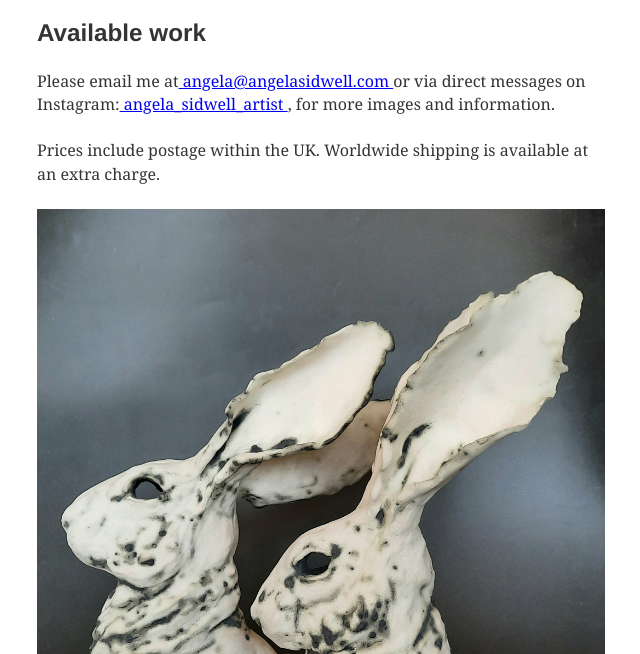
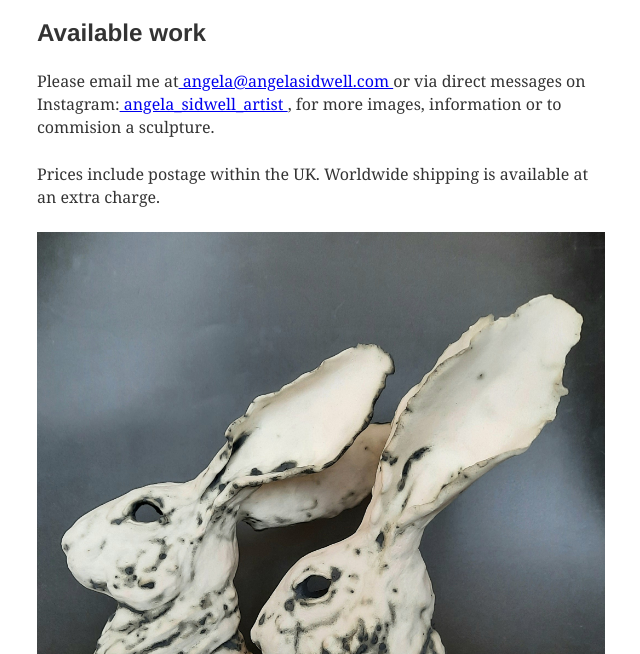
Before and after one commit to chrisfield/angela-sidwell, a Gatsby site: page /for-sale in a window 1280 px wide. Shown: the part 146-800 px from the top of the page, without its empty margins (319-959 px from the left). Built offline with nearby package versions, Linux system fonts and the light colour scheme; Gatsby itself is replaced by a stand-in of ours; some packages are replaced by stand-ins of ours.

Commit message:
Hares sold. Update text in for-sale page

```diff
--- a/src/data/for-sale/for-sale.yaml
+++ b/src/data/for-sale/for-sale.yaml
@@ -2,7 +2,7 @@ images:
   - image: white-hares.jpg
     name: White Hares
     price: £250 each
-    sold: false
+    sold: true
     description: "Stoneware paperclay, copper oxide and white engobe finish."
     dimensions: Height 26cm ( Hare 1 on left) 30cm ( Hare 2 on right).
   - image: horse.jpg
--- a/src/pages/for-sale.js
+++ b/src/pages/for-sale.js
@@ -24,7 +24,7 @@ export default ({ data }) => (
         <a href="mailto:angela@angelasidwell.com"> angela@angelasidwell.com </a>
         or via direct messages on Instagram:
         <a href="https://www.instagram.com/angela_sidwell_artist/"> angela_sidwell_artist </a>,
-        for more images and information.
+        for more images, information or to commision a sculpture.
       </p>
       <p>
         Prices include postage within the UK. Worldwide shipping is available at an extra charge.
```
